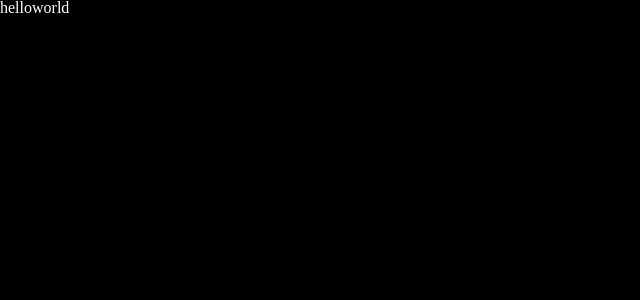
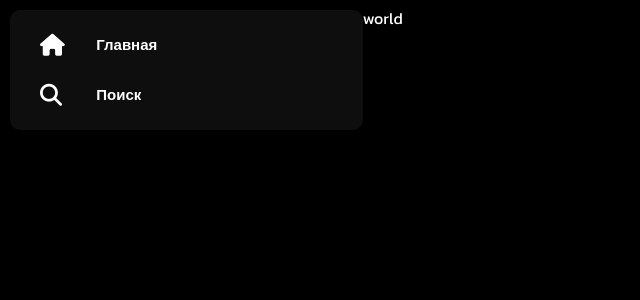
Before and after one commit to kirillpunko/spotify_clone, a React (Vite) app: page / in a window 1280 px wide. Shown: the top 300 px of the page, without its empty margins (0-640 px from the left). Built offline with nearby package versions, Linux system fonts and the light colour scheme.

Commit message:
fix main styles and create navigation blocks

```diff
--- a/index.html
+++ b/index.html
@@ -3,6 +3,10 @@
   <head>
     <meta charset="UTF-8" />
     <meta name="viewport" content="width=device-width, initial-scale=1.0" />
+    <link rel="preconnect" href="https://fonts.googleapis.com">
+    <link rel="preconnect" href="https://fonts.gstatic.com" crossorigin>
+    <link href="https://fonts.googleapis.com/css2?family=Kanit:ital,wght@0,400;0,700;1,400&family=Montserrat:wght@400;700&display=swap" rel="stylesheet">
+    <script src="https://kit.fontawesome.com/40bf753c61.js" crossorigin="anonymous"></script>
     <title>Spotify</title>
   </head>
   <body>
--- a/src/App.tsx
+++ b/src/App.tsx
@@ -1,11 +1,11 @@
 import React from "react";
 import Right from "./components/right";
-import Left from "./components/left";
+import LeftSideMenu from "./components/leftSideMenu/leftSideMenu";
 import "./index.scss"
 
 function App() {
   return <div className={"mainWin"}>
-      <Left/>
+      <LeftSideMenu/>
       <Right/>
   </div>;
 }
--- a/src/components/left.tsx
+++ /dev/null
@@ -1,11 +0,0 @@
-import React from 'react';
-
-function Left() {
-  return (
-    <div>
-      hello
-    </div>
-  );
-}
-
-export default Left;
--- /dev/null
+++ b/src/components/leftSideMenu/leftSideMenu.module.scss
@@ -0,0 +1,6 @@
+.fullBlock{
+    width: 28%;
+    min-width: 288px;
+    box-sizing: border-box;
+    height: 100%;
+}
--- /dev/null
+++ b/src/components/leftSideMenu/leftSideMenu.tsx
@@ -0,0 +1,12 @@
+import React from 'react';
+import MainSearchMenu from "../mainSearchMenu/mainSearchMenu";
+import styles from "./leftSideMenu.module.scss"
+function LeftSideMenu() {
+  return (
+    <div className={styles.fullBlock}>
+      <MainSearchMenu/>
+    </div>
+  );
+}
+
+export default LeftSideMenu;
--- /dev/null
+++ b/src/components/mainSearchMenu/mainSearchMenu.module.scss
@@ -0,0 +1,28 @@
+.mainSearchBlock{
+  background-color: rgba(28, 28, 28, 0.5);
+  box-sizing: border-box;
+  width: 100%;
+  height: 120px;
+  padding: 10px 30px;
+  display: flex;
+  justify-content: space-around;
+  flex-direction: column;
+  font-size: 15px;
+  font-weight: bold;
+  border-radius: 10px;
+}
+.blockLines{
+  display: flex;
+  justify-content: space-between;
+  cursor: pointer;
+  a{
+    display: block;
+    width: 90%;
+    line-height: 22px;
+  }
+  i{
+    margin-right: 30px;
+    font-size: 22px;
+    width: 10%;
+  }
+}
--- /dev/null
+++ b/src/components/mainSearchMenu/mainSearchMenu.tsx
@@ -0,0 +1,19 @@
+import React from 'react';
+import styles from "./mainSearchMenu.module.scss"
+
+const MainSearchMenu = () => {
+    return (
+        <ul className={styles.mainSearchBlock}>
+            <li className={styles.blockLines}>
+                <i className="fa-solid fa-house"></i>
+                <a>Главная</a>
+            </li>
+            <li className={styles.blockLines}>
+                <i className="fa-solid fa-magnifying-glass"></i>
+                <a>Поиск</a>
+            </li>
+        </ul>
+    );
+};
+
+export default MainSearchMenu;
--- a/src/index.scss
+++ b/src/index.scss
@@ -46,12 +46,18 @@ table {
 }
 
 /*main styles*/
+/* можно использовать
+font-family: 'Kanit', sans-serif;
+font-family: 'Montserrat', sans-serif;
+*/
 body{
   background-color: #000;
   color: #fff;
+  font-family: 'Kanit', sans-serif;
 }
 
 /*styles for app.tsx (может лучше перенести)*/
 .mainWin{
   display: flex;
+  padding: 10px 10px 0;
 }
```
